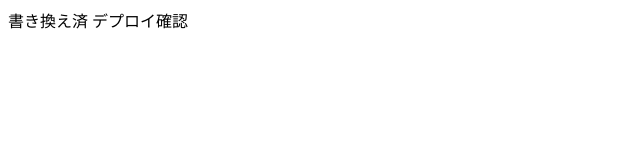
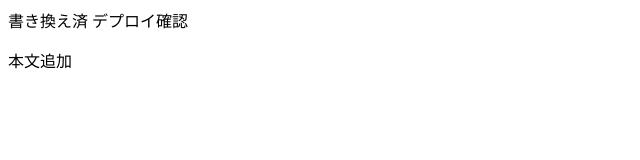
Before and after one commit to Ti-KM/20230421-git_test, a plain HTML site: page index.html in a window 1280 px wide. Shown: the full height of the page, 0-640 px from the left. Drawn offline with Linux system fonts and the light colour scheme.

Commit message:
html更新(1)
本文追加しました

```diff
--- a/index.html
+++ b/index.html
@@ -7,5 +7,7 @@
     書き換え済
 
     デプロイ確認
+
+    <p>本文追加</p>
   </body>
 </html>
```
